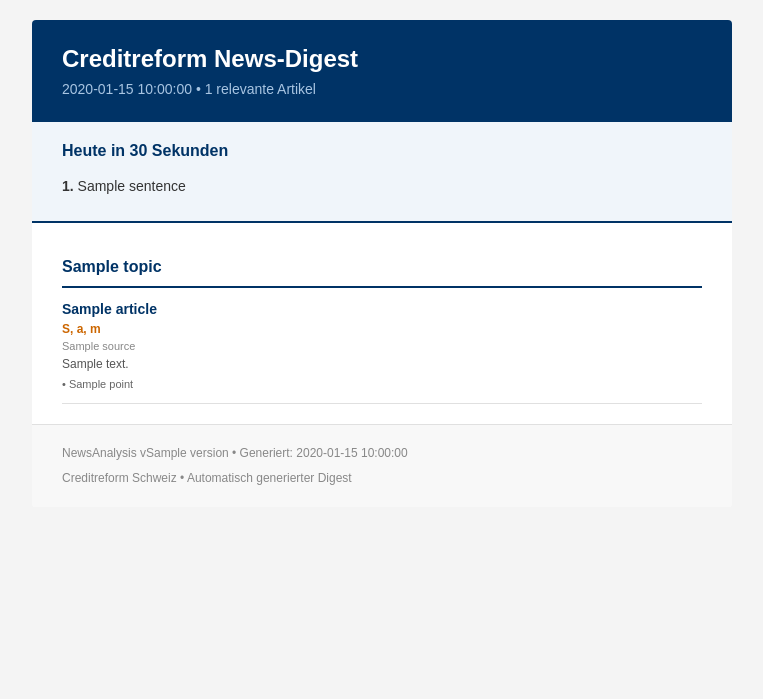
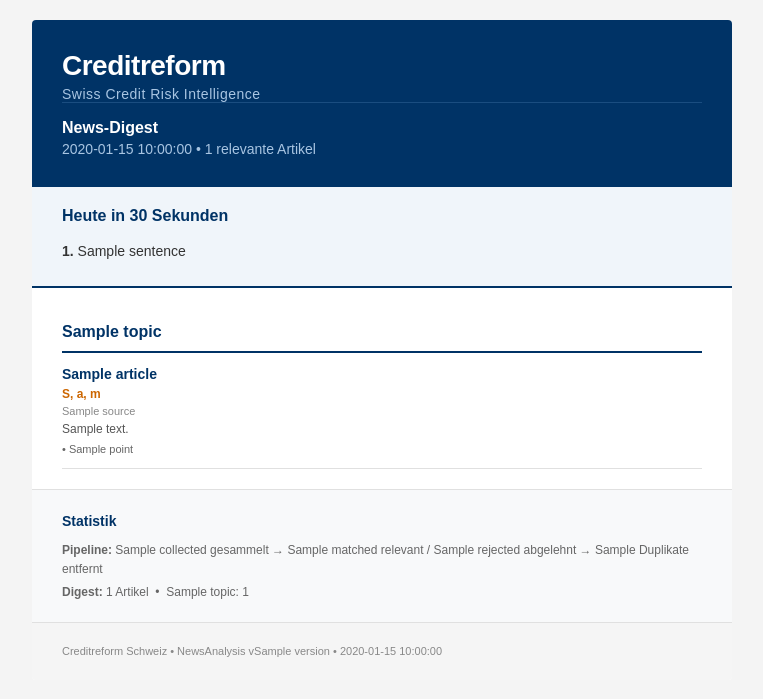
Before and after one commit to ClaudioLutz/NewsAnalysis_3.0, a Python web app: template src/newsanalysis/templates/email_digest.html in a window 1280 px wide. Shown: the top 699 px of the page, without its empty margins (258-1021 px from the left). Run offline with Jinja, Linux system fonts and the light colour scheme; the template is opened without the code that fills it: most values are stand-ins (such as "Sample title", 1, 10 or a date in 2020).

Commit message:
feat: add pipeline statistics to email digest and dark mode support
Pass pipeline stats (collected, matched, rejected, duplicates) through to
the email template. Add CSS dark mode support and improve header branding.

Co-Authored-By: Claude Opus 4.5 <noreply@anthropic.com>

```diff
--- a/src/newsanalysis/templates/email_digest.html
+++ b/src/newsanalysis/templates/email_digest.html
@@ -10,24 +10,50 @@
     td { padding: 0; }
   </style>
   <![endif]-->
+  <!--[if !mso]><!-->
+  <style type="text/css">
+    @media (prefers-color-scheme: dark) {
+      .email-wrapper { background-color: #1a1a1a !important; }
+      .content-container { background-color: #2d2d2d !important; }
+      .section-summary { background-color: #1e3a5f !important; }
+      .section-footer { background-color: #252525 !important; }
+      .section-stats { background-color: #2a2a2a !important; }
+      .text-body { color: #e0e0e0 !important; }
+      .text-secondary { color: #cccccc !important; }
+      .text-meta { color: #999999 !important; }
+      .link-primary { color: #6699cc !important; }
+      .border-section { border-color: #444444 !important; }
+    }
+  </style>
+  <!--<![endif]-->
 </head>
-<body width="100%" style="margin: 0; padding: 0; background-color: #f4f4f4; font-family: Arial, Helvetica, sans-serif; -webkit-font-smoothing: antialiased;" role="article" aria-label="Creditreform News-Digest">
-  <table role="presentation" width="100%" cellspacing="0" cellpadding="0" style="background-color: #f4f4f4;">
+<body width="100%" class="email-wrapper" style="margin: 0; padding: 0; background-color: #f4f4f4; font-family: Arial, Helvetica, sans-serif; -webkit-font-smoothing: antialiased;" role="article" aria-label="Creditreform News-Digest">
+  <table role="presentation" width="100%" cellspacing="0" cellpadding="0" class="email-wrapper" style="background-color: #f4f4f4;">
     <tr>
       <td align="center" style="padding: 20px 10px;">
         <!-- Main Container - 700px (industry standard for email) -->
-        <table role="presentation" width="700" cellspacing="0" cellpadding="0" style="background-color: #ffffff; border-radius: 4px;">
+        <table role="presentation" width="700" cellspacing="0" cellpadding="0" class="content-container" style="background-color: #ffffff; border-radius: 4px;">
 
           <!-- Header -->
           <tr>
-            <td style="background-color: #003366; padding: 25px 30px; border-radius: 4px 4px 0 0;">
+            <td style="background-color: #003366; padding: 30px; border-radius: 4px 4px 0 0;">
               <table role="presentation" width="100%" cellspacing="0" cellpadding="0">
                 <tr>
                   <td>
-                    <h1 style="margin: 0; color: #ffffff; font-size: 24px; font-weight: bold;">
-                      Creditreform News-Digest
+                    <h1 style="margin: 0; color: #ffffff; font-size: 28px; font-weight: bold; letter-spacing: -0.5px;">
+                      Creditreform
                     </h1>
-                    <p style="margin: 8px 0 0 0; color: #a8c5e2; font-size: 14px;">
+                    <p style="margin: 4px 0 0 0; color: #a8c5e2; font-size: 14px; font-weight: normal; letter-spacing: 0.5px;">
+                      Swiss Credit Risk Intelligence
+                    </p>
+                  </td>
+                </tr>
+                <tr>
+                  <td style="padding-top: 16px; border-top: 1px solid #1a4d80;">
+                    <p style="margin: 0; color: #ffffff; font-size: 16px; font-weight: bold;">
+                      News-Digest
+                    </p>
+                    <p style="margin: 4px 0 0 0; color: #a8c5e2; font-size: 14px;">
                       {{ date }} &bull; {{ article_count }} relevante Artikel
                     </p>
                   </td>
@@ -39,14 +65,14 @@
           {% if executive_summary %}
           <!-- Executive Summary: Heute in 30 Sekunden -->
           <tr>
-            <td style="padding: 20px 30px; background-color: #f0f5fa; border-bottom: 2px solid #003366;">
+            <td class="section-summary" style="padding: 20px 30px; background-color: #f0f5fa; border-bottom: 2px solid #003366;">
               <h2 style="margin: 0 0 12px 0; color: #003366; font-size: 16px; font-weight: bold;">
                 Heute in 30 Sekunden
               </h2>
               <table role="presentation" width="100%" cellspacing="0" cellpadding="0">
                 {% for sentence in executive_summary %}
                 <tr>
-                  <td style="padding: 4px 0; color: #333333; font-size: 14px; line-height: 1.5;">
+                  <td class="text-body" style="padding: 4px 0; color: #333333; font-size: 14px; line-height: 1.5;">
                     <strong>{{ loop.index }}.</strong> {{ sentence }}
                   </td>
                 </tr>
@@ -72,56 +98,93 @@
                   </tr>
                 </table>
 
-                <!-- Articles in single column with text wrap -->
+                <!-- Articles in single column -->
                 <table role="presentation" width="100%" cellspacing="0" cellpadding="0" style="border-collapse: collapse;">
                   {% for article in topic_articles %}
                   <tr>
                     <td style="padding: 12px 0; border-bottom: 1px solid #e0e0e0;">
+                      <table role="presentation" width="100%" cellspacing="0" cellpadding="0">
+                        <tr>
                           {% if article.image_cid and images_enabled %}
-                      <img src="cid:{{ article.image_cid }}" alt="" width="90" height="60" align="left" style="float: left; margin: 0 12px 8px 0; border-radius: 3px;" />
+                          <td width="100" valign="top" style="padding-right: 12px;">
+                            <img src="cid:{{ article.image_cid }}" alt="" width="90" height="60" style="display: block; border-radius: 3px;" />
+                          </td>
                           {% endif %}
+                          <td valign="top">
                             <p style="margin: 0 0 4px 0; font-size: 14px; font-weight: bold; line-height: 1.3;">
-                        {% if article.url %}<a href="{{ article.url }}" style="color: #003366; text-decoration: none;">{{ article.title }}</a>{% else %}{{ article.title }}{% endif %}
+                              {% if article.url %}<a href="{{ article.url }}" class="link-primary" style="color: #003366; text-decoration: none;">{{ article.title }}</a>{% else %}<span class="text-body">{{ article.title }}</span>{% endif %}
                             </p>
                             {% if article.companies %}
                             <p style="margin: 0 0 4px 0; color: #cc6600; font-size: 12px; font-weight: bold;">{{ article.companies[:3]|join(", ") }}</p>
                             {% endif %}
                             {% if article.all_sources and article.all_sources|length > 1 %}
-                      <p style="margin: 0 0 4px 0; color: #888888; font-size: 11px;">Quellen: {{ article.all_sources|join(", ") }}</p>
+                            <p class="text-meta" style="margin: 0 0 4px 0; color: #888888; font-size: 11px;">Quellen: {{ article.all_sources|join(", ") }}</p>
                             {% elif article.source %}
-                      <p style="margin: 0 0 4px 0; color: #888888; font-size: 11px;">{{ article.source }}</p>
+                            <p class="text-meta" style="margin: 0 0 4px 0; color: #888888; font-size: 11px;">{{ article.source }}</p>
                             {% endif %}
                             {% if article.summary %}
-                      <p style="margin: 0 0 4px 0; color: #555555; font-size: 12px; line-height: 1.4;">{{ article.summary }}</p>
+                            <p class="text-secondary" style="margin: 0 0 4px 0; color: #555555; font-size: 12px; line-height: 1.4;">{{ article.summary }}</p>
                             {% endif %}
                             {% if article.key_points %}
                             {% for point in article.key_points %}
-                      <p style="margin: 0; color: #666666; font-size: 11px; line-height: 1.3;">&bull; {{ point }}</p>
+                            <p class="text-secondary" style="margin: 0; color: #666666; font-size: 11px; line-height: 1.3;">&bull; {{ point }}</p>
                             {% endfor %}
                             {% endif %}
-                      <div style="clear: both;"></div>
+                          </td>
+                        </tr>
+                      </table>
                     </td>
                   </tr>
                   {% endfor %}
                 </table>
                 {% endfor %}
               {% else %}
-                <p style="color: #666666; font-style: italic;">Keine relevanten Artikel heute.</p>
+                <p class="text-secondary" style="color: #666666; font-size: 14px; font-style: italic;">Keine relevanten Artikel heute.</p>
               {% endif %}
+            </td>
+          </tr>
+
+          <!-- Statistics -->
+          <tr>
+            <td class="section-stats" bgcolor="#f8f9fa" style="background-color: #f8f9fa; padding: 20px 30px; border-top: 1px solid #e0e0e0;">
+              <table role="presentation" width="100%" cellspacing="0" cellpadding="0">
+                <tr>
+                  <td class="text-meta" style="color: #666666; font-size: 12px; line-height: 1.6;">
+                    <p style="margin: 0 0 8px 0; font-weight: bold; color: #003366; font-size: 14px;">
+                      Statistik
+                    </p>
+                    {% if pipeline_stats %}
+                    <p style="margin: 0 0 4px 0;">
+                      <strong>Pipeline:</strong>
+                      {{ pipeline_stats.get('collected', 0) }} gesammelt &rarr;
+                      {{ pipeline_stats.get('matched', 0) }} relevant /
+                      {{ pipeline_stats.get('rejected', 0) }} abgelehnt &rarr;
+                      {{ pipeline_stats.get('duplicates_found', 0) }} Duplikate entfernt
+                    </p>
+                    {% endif %}
+                    <p style="margin: 0;">
+                      <strong>Digest:</strong> {{ article_count }} Artikel
+                      {% if articles_by_topic %}
+                      &nbsp;&bull;&nbsp;
+                      {% for topic, topic_articles in articles_by_topic.items() %}
+                      {{ topic_translations.get(topic, topic) }}: {{ topic_articles|length }}{% if not loop.last %}, {% endif %}
+                      {% endfor %}
+                      {% endif %}
+                    </p>
+                  </td>
+                </tr>
+              </table>
             </td>
           </tr>
 
           <!-- Footer -->
           <tr>
-            <td style="background-color: #f8f8f8; padding: 20px 30px; border-radius: 0 0 4px 4px; border-top: 1px solid #e0e0e0;">
+            <td class="section-footer" bgcolor="#f5f5f5" style="background-color: #f5f5f5; padding: 20px 30px; border-radius: 0 0 4px 4px; border-top: 1px solid #e0e0e0;">
               <table role="presentation" width="100%" cellspacing="0" cellpadding="0">
                 <tr>
-                  <td style="color: #888888; font-size: 12px; line-height: 1.4;">
+                  <td class="text-meta" style="color: #888888; font-size: 11px; line-height: 1.5;">
                     <p style="margin: 0;">
-                      NewsAnalysis v{{ version }} &bull; Generiert: {{ generated_at }}
-                    </p>
-                    <p style="margin: 8px 0 0 0;">
-                      Creditreform Schweiz &bull; Automatisch generierter Digest
+                      Creditreform Schweiz &bull; NewsAnalysis v{{ version }} &bull; {{ generated_at }}
                     </p>
                   </td>
                 </tr>
```
Also changed, not shown: src/newsanalysis/pipeline/orchestrator.py (+7 -3 lines), src/newsanalysis/services/digest_formatter.py (+6 -1 lines). Lines whose indentation alone changed are shown as unchanged.
